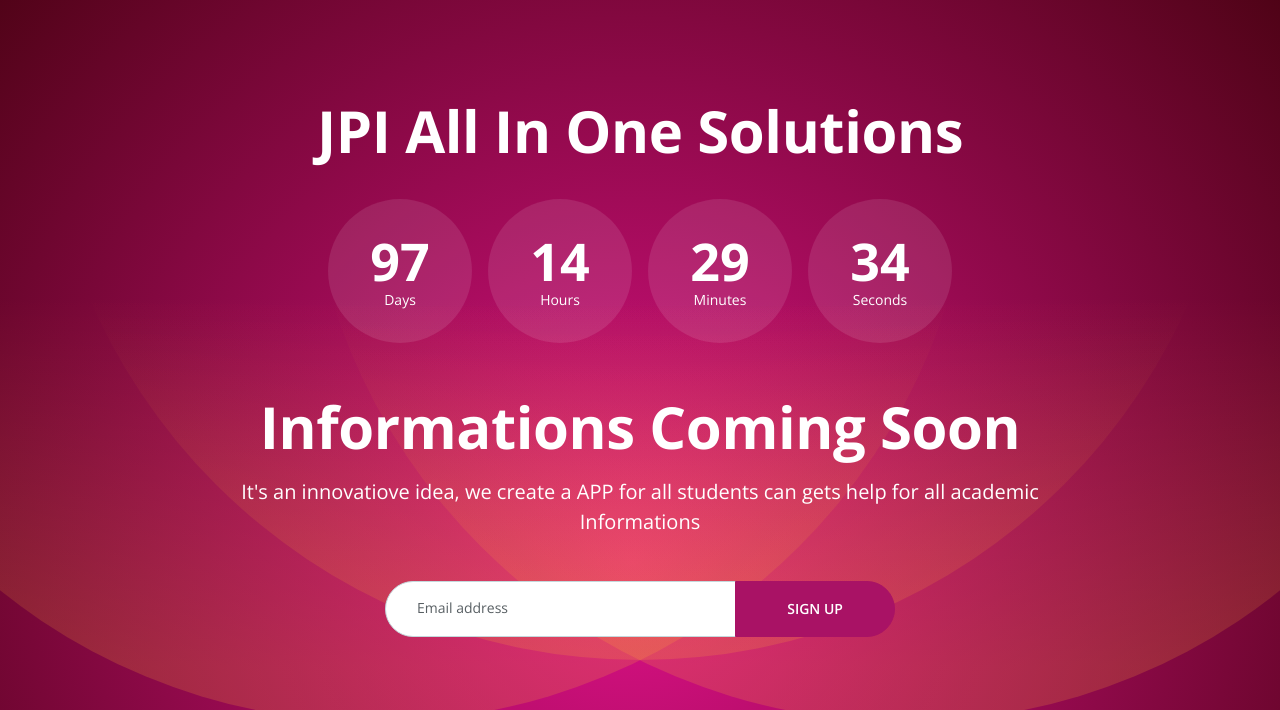
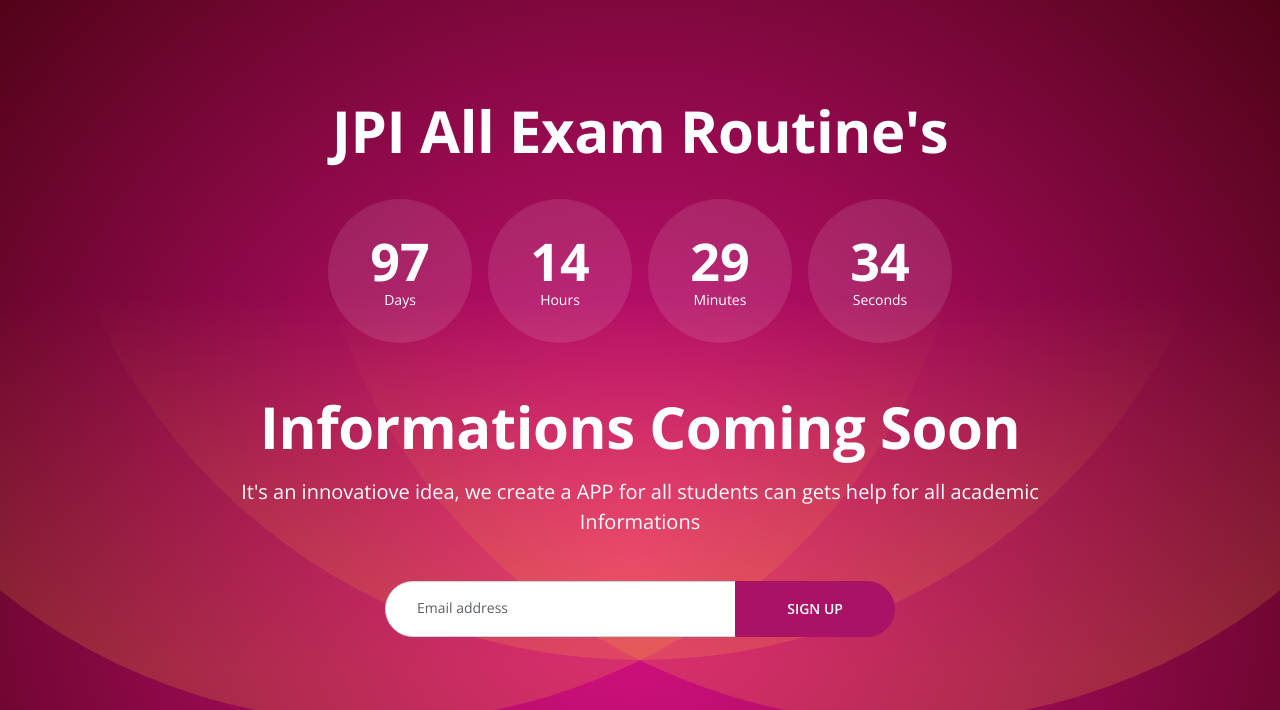
Before and after one commit to DeveloperMahmud/jpi-exam-routine, a plain HTML site: page index.html in a window 1280 px wide. Shown: the top 710 px of the page. Drawn offline with nearby package versions, Linux system fonts and the light colour scheme.

Commit message:
Update index.html

```diff
--- a/index.html
+++ b/index.html
@@ -38,7 +38,7 @@
                 <div class="col-lg-12">
                     <div class="text-container">
                         <div class="countdown">
-                            <h1 class="title-hdr">JPI All In One Solutions</h1>
+                            <h1 class="title-hdr">JPI All Exam Routine's</h1>
                             <span id="clock"></span>
                         </div> <!-- end of countdown -->
 
```
